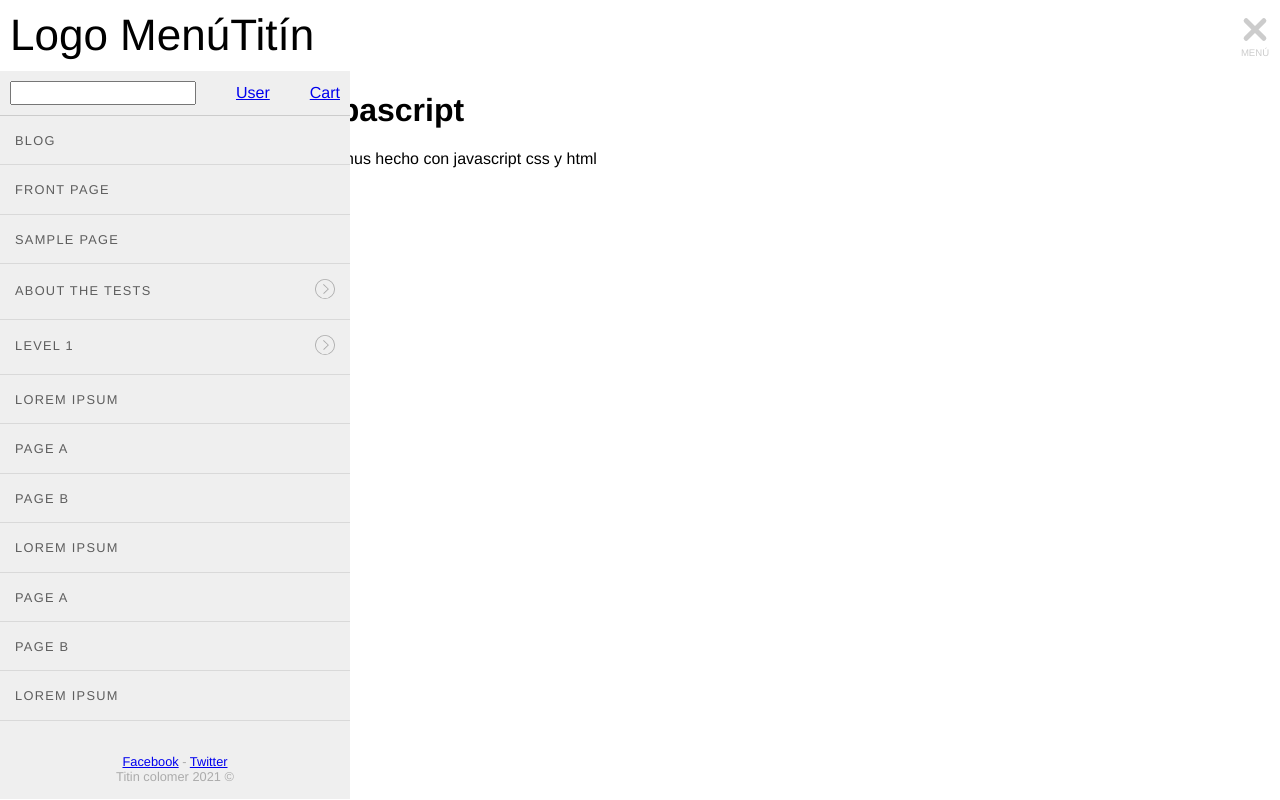
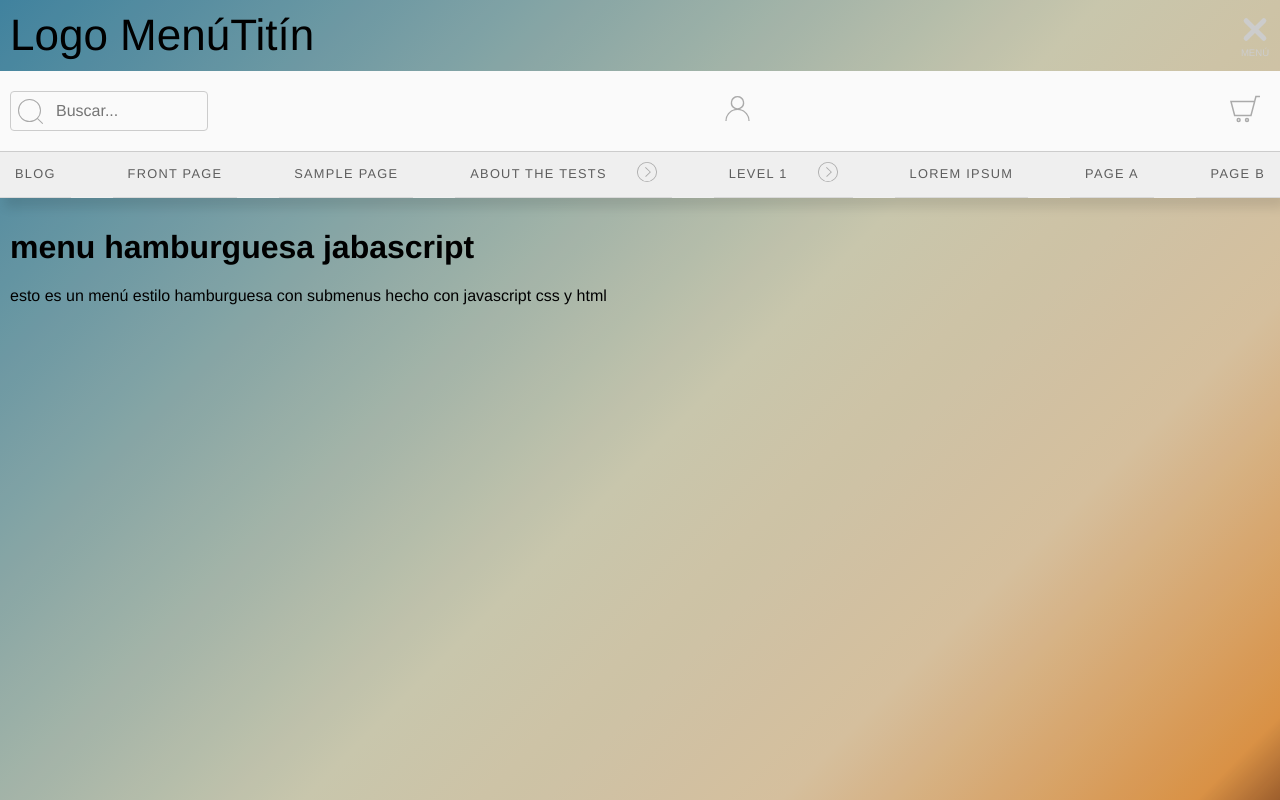
Before and after one commit to titin-c/menu-hamburguer, a plain HTML site: page index.html in a window 1280 px wide. Both pictures are taken after a click on the link "MENÚ". Drawn offline with Linux system fonts and the light colour scheme.

Commit message:
subir css

```diff
--- a/css/menu-hamburguesa.css
+++ b/css/menu-hamburguesa.css
@@ -1,4 +1,8 @@
 /* CSS Document */
+header#header {
+    position: relative;
+    z-index: 9;
+}
 .menu-toggle{font-size: .6em;
 text-transform: uppercase;
 text-decoration: none;
@@ -53,6 +57,8 @@ transform: rotate(45deg);
 	position: absolute;
 	left: 0px;
 	opacity: 1;
+	-webkit-box-shadow: 5px 10px 10px 0 rgba(0,0,0,.1);
+box-shadow: 5px 10px 10px 0 rgba(0,0,0,.1);
 	-webkit-transition: all 3ms ease;
 -moz-transition: all .3s ease;
 -ms-transition: all .3s ease;
@@ -64,15 +70,35 @@ transition: all .3s ease;
     flex-wrap: nowrap;
     justify-content: space-between;
     align-items: center;
-    padding: 10px;
+    padding: 20px 20px 20px 10px;
     border-bottom: solid 1px #ccc;
+	background: #fafafa;
 }
+.menu-buscador input[type="text"] {
+    padding: 10px 10px 10px 45px;
+    width: 60%;
+    border-radius: 4px;
+    border: solid 1px #ccc;
+    background: url(../img/lupa-icon.svg) no-repeat 7px 7px;
+    background-size: 25px;
+}
+.menu-buscador input[type="text"]:focus{background-color: #fff; border: solid 1px #ccc}
 .header-menu-pie {
     padding: 15px;
     text-align: center;
     font-size: .8em;
     color: #ababab;
+	border-top: solid 1px #ccc;
+	background: fafafa;
+	-webkit-box-shadow: 0 -2px 10px 0 rgba(0,0,0,.2);
+box-shadow: 0 -2px 10px 0 rgba(0,0,0,.2);
 }
+.header-menu-social svg {
+    width: 25px;
+	color: #458caa;
+    fill: currentColor;
+}
+
 /* menu burguer css */
 .menu-burguer{
 	position: relative;
@@ -110,8 +136,11 @@ transition: all .3s ease;
 	height: 100%;
 }
 .menu-burguer li{
-	padding: 15px;
+
 	border-bottom: solid 1px #00000017;;
+}.page_item a {
+    padding: 15px;
+    display: block;
 }
 li.volver-toggle {
     display: flex;
@@ -119,6 +148,10 @@ li.volver-toggle {
     align-items: center;
     background: #ffffff54;
     padding: 15px;
+}
+span.sub-nav-toggle {
+    padding: 10px 15px;
+    cursor: pointer;
 }
 li.volver-toggle .left-arrow {
     margin-right: 15px;
@@ -167,3 +200,74 @@ li.page_item.page_item_has_children {
     justify-content: space-between;
     align-items: center;
 }
+
+/*capa off*/
+.capa-off {
+    position: absolute;
+    background: #00000012;
+    top: 0;
+    bottom: 0;
+    left: 0;
+    right: 0;
+	z-index: 1;
+	-webkit-transition: all 5ms ease;
+-moz-transition: all .5s ease;
+-ms-transition: all .5s ease;
+-o-transition: all .5s ease;
+transition: all .5s ease;
+
+}
+.capa-off.off {
+    visibility: hidden;
+	opacity: 0;
+}
+
+@media (min-width: 900px) {
+  .header-menus.cerrado,.header-menus{
+    background-color: #efefef;
+    width: 100%;
+    max-width: none;
+    position: relative;
+    left: 0px;
+    opacity: 1;
+
+}
+	.menu-burguer {
+    height: auto;
+    overflow: visible;
+}
+	.main-navigation {
+    overflow: visible;
+}
+	.menu-burguer ul {
+    display: flex;
+    flex-wrap: wrap;
+    justify-content: space-between;
+}
+	li.page_item.page_item_has_children {
+    position: relative;
+}
+	ul.menu.children {
+    left: 0;
+    right: 0;
+    position: absolute;
+    top: 45px;
+    width: 300px !important;
+    display: flex;
+    /* display: block; */
+    flex-wrap: nowrap;
+    flex-direction: column;
+
+}
+	ul.children.active {
+    left: 0;
+	right: 0;
+    top: 45px;
+}
+	ul.children.active li {
+    background: #eee;
+}
+	.header-menu-pie {
+    display: none;
+}
+}
--- a/css/style.css
+++ b/css/style.css
@@ -1,6 +1,14 @@
 /* CSS Document */
 html,body{height: 100%;}
 body{font-family: Helvetica,Arial,sans-serif !important;}
+body{
+	background: #458caa;
+background: -moz-linear-gradient(-45deg,  #458caa 0%, #d7d5b9 53%, #e5cda9 76%, #e99c4a 96%, #a86530 100%);
+background: -webkit-linear-gradient(-45deg,  #458caa 0%,#d7d5b9 53%,#e5cda9 76%,#e99c4a 96%,#a86530 100%);
+background: linear-gradient(135deg,  #458caa 0%,#d7d5b9 53%,#e5cda9 76%,#e99c4a 96%,#a86530 100%);
+filter: progid:DXImageTransform.Microsoft.gradient( startColorstr='#458caa', endColorstr='#a86530',GradientType=1 );
+
+}
 
 .logo-container {
     display: flex;
@@ -15,3 +23,4 @@ a.logo {
     color: #000;
     font-size: 44px;
 }
+.body-content{padding:10px}
--- a/index.html
+++ b/index.html
@@ -1,5 +1,6 @@
 <!doctype html>
 <html lang="es">
+	<meta name="viewport" content="width=device-width, initial-scale=1">
   <head>
     <meta charset="utf-8">
 	<title>Documento sin título</title>
@@ -23,11 +24,13 @@
 		<div class="header-menus cerrado" id="header-menus">
 		  <div class="header-menu-top">
 		    <!--buscador-->
-		    <input type="text">
+		    <div class="menu-buscador">
+		      <input type="text" placeholder="Buscar...">
+	        </div>
 		    <!--usuario-->
-		    <a href="#">User</a>
+		    <a href="#"><img src="img/user-icon.svg" alt="" width="25" height="25"/></a>
 		    <!--carrito-->
-		    <a href="#">Cart</a>
+		    <a href="#"><img src="img/carrito-icon.svg" alt="" width="30" height="30"/></a>
 		    </div>
 		  <!--menu-->
 		  <div class="menu-burguer">
@@ -62,21 +65,7 @@
 		          <li class="page_item"><a href="#">Lorem Ipsum</a></li>
 		          <li class="page_item"><a href="#">Page A</a></li>
 		          <li class="page_item"><a href="#">Page B</a></li>
-					<li class="page_item"><a href="#">Lorem Ipsum</a></li>
-		          <li class="page_item"><a href="#">Page A</a></li>
-		          <li class="page_item"><a href="#">Page B</a></li>
-					<li class="page_item"><a href="#">Lorem Ipsum</a></li>
-		          <li class="page_item"><a href="#">Page A</a></li>
-		          <li class="page_item"><a href="#">Page B</a></li>
-					<li class="page_item"><a href="#">Lorem Ipsum</a></li>
-		          <li class="page_item"><a href="#">Page A</a></li>
-		          <li class="page_item"><a href="#">Page B</a></li>
-					<li class="page_item"><a href="#">Lorem Ipsum</a></li>
-		          <li class="page_item"><a href="#">Page A</a></li>
-		          <li class="page_item"><a href="#">Page B</a></li>
-					<li class="page_item"><a href="#">Lorem Ipsum</a></li>
-		          <li class="page_item"><a href="#">Page A</a></li>
-		          <li class="page_item"><a href="#">Page B</a></li>
+
 	            </ul>
 	          </div>
 	        </nav>
@@ -85,22 +74,31 @@
 
 		  <div class="header-menu-pie">
 			<!--social-->
-		    <div class="header-menu-social"><a href="#">Facebook</a> - <a href="#">Twitter</a></div>
+		    <div class="header-menu-social">
+				<a href="#"><svg class="f0hiXs2f jCt853Wn" tabindex="" xmlns="http://www.w3.org/2000/svg" viewBox="0 0 32 32" role="img" aria-label="Pinterest"><path d="M16,0C7.2,0,0,7.2,0,16c0,8.8,7.2,16,16,16c8.8,0,16-7.2,16-16C32,7.2,24.8,0,16,0z M17.6,21.5 c-1.3,0-2.5-0.7-2.9-1.4c0,0-0.7,2.6-0.8,3.2c-0.5,1.8-2,3.6-2.1,3.8c-0.1,0.1-0.3,0.1-0.3-0.1c0-0.2-0.4-2.5,0-4.4l1.5-6.3 c0,0-0.4-0.7-0.4-1.8c0-1.7,1-3,2.3-3c1.1,0,1.6,0.8,1.6,1.7c0,1.1-0.7,2.6-1,4.1c-0.3,1.2,0.6,2.2,1.9,2.2c2.2,0,3.8-2.8,3.8-6.1 c0-2.5-1.8-4.4-4.9-4.4c-3.6,0-5.8,2.6-5.8,5.5c0,1,0.3,1.7,0.8,2.3c0.2,0.3,0.2,0.4,0.2,0.6L11,18.3c-0.1,0.3-0.3,0.4-0.6,0.3 C8.8,17.9,8,16.2,8,14.2C8,10.9,10.8,7,16.5,7C21,7,24,10.2,24,13.6C24,18.1,21.4,21.5,17.6,21.5z"></path></svg></a> -
+				<a href="#"><svg class="f0hiXs2f jCt853Wn" tabindex="" xmlns="http://www.w3.org/2000/svg" viewBox="0 0 32 32" role="img" aria-label="Twitter"><path d="M16,0C7.2,0,0,7.2,0,16c0,8.8,7.2,16,16,16s16-7.2,16-16C32,7.2,24.8,0,16,0z M24.1,12.7l0,0.5 c0,5-3.9,10.8-11.1,10.8c-2.2,0-4.3-0.6-6-1.7c0.3,0,0.6,0.1,0.9,0.1c1.8,0,3.5-0.6,4.8-1.6c-1.7,0-3.1-1.1-3.6-2.6 c0.2,0,0.5,0.1,0.7,0.1c0.4,0,0.7,0,1-0.1c-1.8-0.3-3.1-1.9-3.1-3.7v0c0.5,0.3,1.1,0.5,1.8,0.5c-1-0.7-1.7-1.8-1.7-3.1 c0-0.7,0.2-1.3,0.5-1.9c1.9,2.3,4.8,3.8,8,4c-0.1-0.3-0.1-0.6-0.1-0.9c0-2.1,1.7-3.8,3.9-3.8c1.1,0,2.1,0.5,2.8,1.2 c0.9-0.2,1.7-0.5,2.5-0.9c-0.3,0.9-0.9,1.6-1.7,2.1c0.8-0.1,1.5-0.3,2.2-0.6C25.5,11.5,24.8,12.2,24.1,12.7z"></path></svg></a> -
+				<a href="#"><svg class="f0hiXs2f jCt853Wn" tabindex="" xmlns="http://www.w3.org/2000/svg" viewBox="0 0 32 32" role="img" aria-label="Facebook"><path d="M16,0C7.2,0,0,7.2,0,16c0,8.8,7.2,16,16,16c8.8,0,16-7.2,16-16C32,7.2,24.8,0,16,0z M20,11h-2.1 c-0.6,0-0.9,0.5-0.9,1.1V13h2.9l-0.5,3H17v8h-3v-8h-2v-3h2v-1.5h0C14,9.7,14.6,8.1,17.6,8v0H20V11z"></path></svg></a></div>
 		    <!--legal-->
 		    <div class="header-menu-legal">Titin colomer 2021 &copy;</div>
           </div>
 		</div>
     </header>
-		<h1>menu hamburguesa jabascript</h1>
-	esto es un menú estilo hamburguesa con submenus hecho con javascript css y html
-
-    <script>
+	<div class="capa-off off" id="capa-off"></div>
+<div class="body-content">
+  <h1>menu hamburguesa jabascript</h1>
+	esto es un menú estilo hamburguesa con submenus hecho con javascript css y html</div>
+<script>
 		//abrir y cerrar menú principal
 		function toggleMenuPpal() {
 			var header = document.getElementById("header-menus");
 			header.classList.toggle("cerrado")
 			var cerrar= document.getElementById("menuOpen");
-			cerrar.classList.toggle("cerrado")
+			cerrar.classList.toggle("cerrado");
+
+			//la capa que oscurece el fondo
+			var capaOff = document.getElementById("capa-off");
+			capaOff.classList.toggle("off")
+			capaOff.addEventListener("click",toggleMenuPpal , false);
   		}
 		var cerrarMenu = document.getElementById("menuOpen");
 		cerrarMenu.addEventListener("click",toggleMenuPpal , false);
```
Also changed, not shown: img/carrito-icon.svg (added), img/lupa-icon.svg (added), img/user-icon.svg (added), novale/iconos/987.jpg (added), 3 other files.
